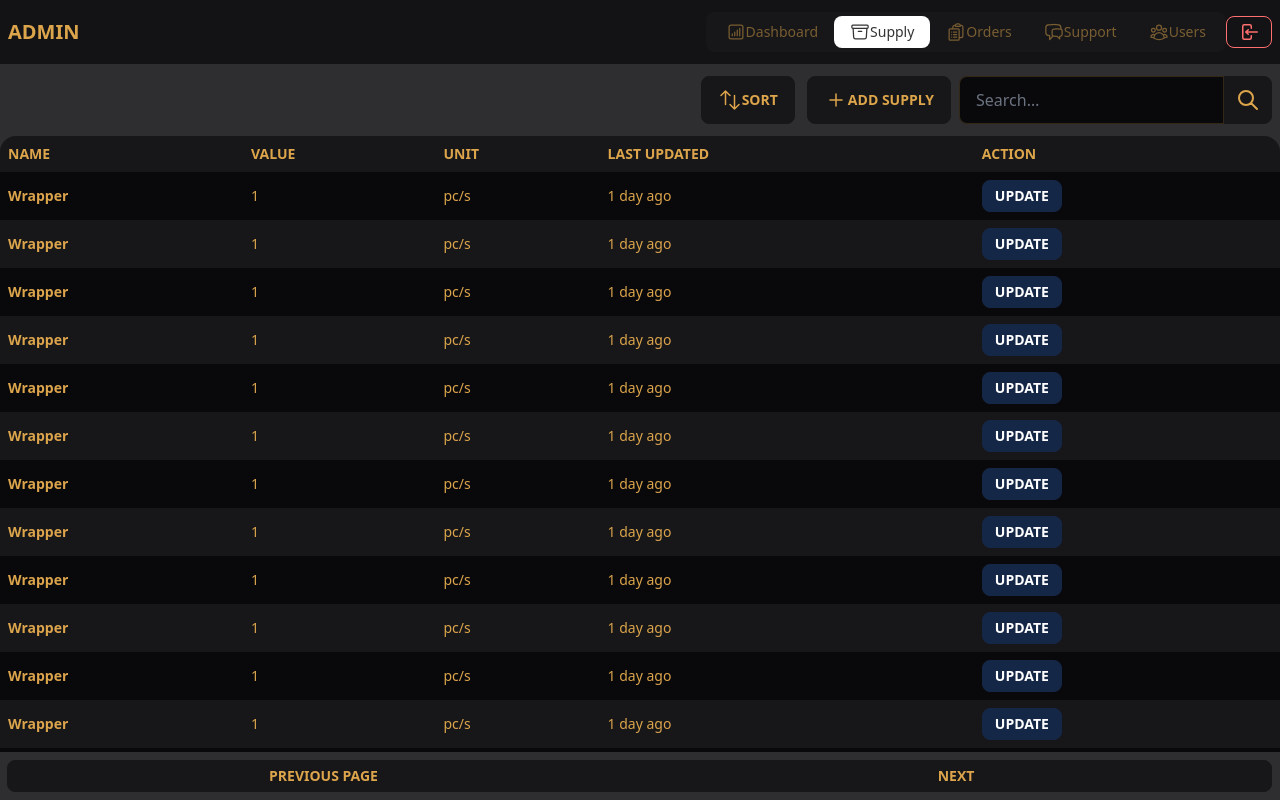
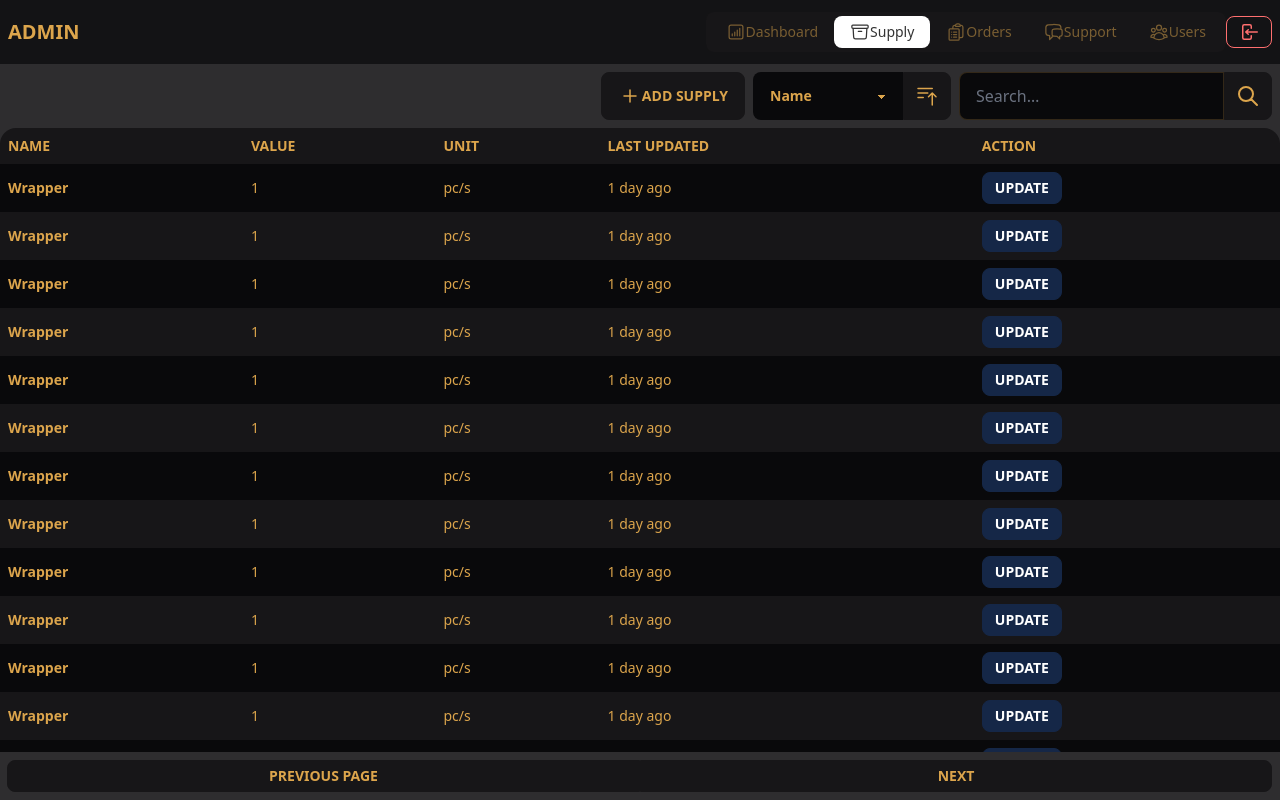
Before and after one commit to dongumayagay/El-Ambrosia, a SvelteKit app: page /admin/supply in a window 1280 px wide. Built offline with nearby package versions, Linux system fonts and the light colour scheme.

Commit message:
improve ui/ux of sortbar

```diff
--- a/src/lib/components/admin/supply/SortButton.svelte
+++ /dev/null
@@ -1,24 +0,0 @@
-<div class="dropdown dropdown-hover">
-	<!-- svelte-ignore a11y-label-has-associated-control -->
-	<label tabindex="0" class="btn m-1">
-		<svg
-			xmlns="http://www.w3.org/2000/svg"
-			fill="none"
-			viewBox="0 0 24 24"
-			stroke-width="1.5"
-			stroke="currentColor"
-			class="w-6 h-6"
-		>
-			<path
-				stroke-linecap="round"
-				stroke-linejoin="round"
-				d="M3 7.5L7.5 3m0 0L12 7.5M7.5 3v13.5m13.5 0L16.5 21m0 0L12 16.5m4.5 4.5V7.5"
-			/>
-		</svg>
-		<span>Sort</span>
-	</label>
-	<ul tabindex="0" class="dropdown-content menu p-2 shadow bg-base-100 rounded-box w-52">
-		<li><button>by Name</button></li>
-		<li><button>by Value</button></li>
-	</ul>
-</div>
--- /dev/null
+++ b/src/lib/components/admin/supply/Sortbar.svelte
@@ -0,0 +1,45 @@
+<form class="form-control">
+	<label class="input-group">
+		<select class="select min-w-max rounded-none rounded-l-lg">
+			<!-- <option disabled selected></option> -->
+			<option>Name</option>
+			<option>Value</option>
+			<option>Unit</option>
+			<option>Last updated</option>
+		</select>
+		<label class="swap swap-rotate btn btn-square">
+			<!-- this hidden checkbox controls the state -->
+			<input type="checkbox" class="invisible" />
+
+			<svg
+				xmlns="http://www.w3.org/2000/svg"
+				fill="none"
+				viewBox="0 0 24 24"
+				stroke-width="1.5"
+				stroke="currentColor"
+				class="w-6 h-6 swap-on"
+			>
+				<path
+					stroke-linecap="round"
+					stroke-linejoin="round"
+					d="M3 4.5h14.25M3 9h9.75M3 13.5h9.75m4.5-4.5v12m0 0l-3.75-3.75M17.25 21L21 17.25"
+				/>
+			</svg>
+
+			<svg
+				xmlns="http://www.w3.org/2000/svg"
+				fill="none"
+				viewBox="0 0 24 24"
+				stroke-width="1.5"
+				stroke="currentColor"
+				class="w-6 h-6 swap-off"
+			>
+				<path
+					stroke-linecap="round"
+					stroke-linejoin="round"
+					d="M3 4.5h14.25M3 9h9.75M3 13.5h5.25m5.25-.75L17.25 9m0 0L21 12.75M17.25 9v12"
+				/>
+			</svg>
+		</label>
+	</label>
+</form>
--- a/src/routes/(admin)/admin/supply/+page.svelte
+++ b/src/routes/(admin)/admin/supply/+page.svelte
@@ -3,14 +3,14 @@
 	import Table from '$lib/components/admin/supply/Table.svelte';
 	import PaginationButton from '$lib/components/admin/supply/PaginationButton.svelte';
 	import AddSupply from '$lib/components/admin/supply/AddSupply.svelte';
-	import SortButton from '$lib/components/admin/supply/SortButton.svelte';
+	import SortBar from '$lib/components/admin/supply/Sortbar.svelte';
 </script>
 
 <div
 	class="flex  w-full max-w-7xl mx-auto justify-center items-center p-2 gap-2 sm:flex-row sm:justify-end "
 >
-	<SortButton />
 	<AddSupply />
+	<SortBar />
 	<SearchBar />
 </div>
 <Table />
```
